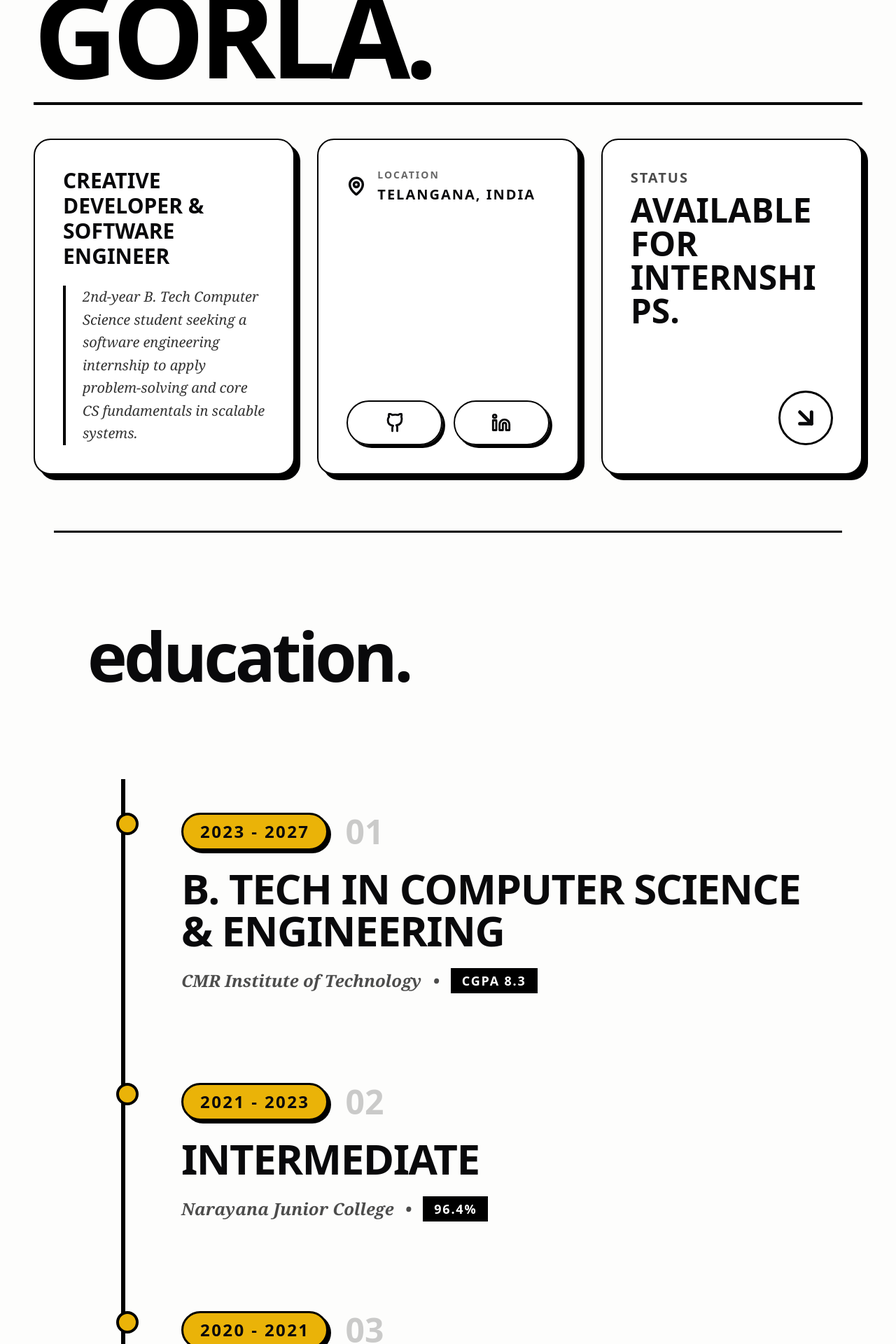
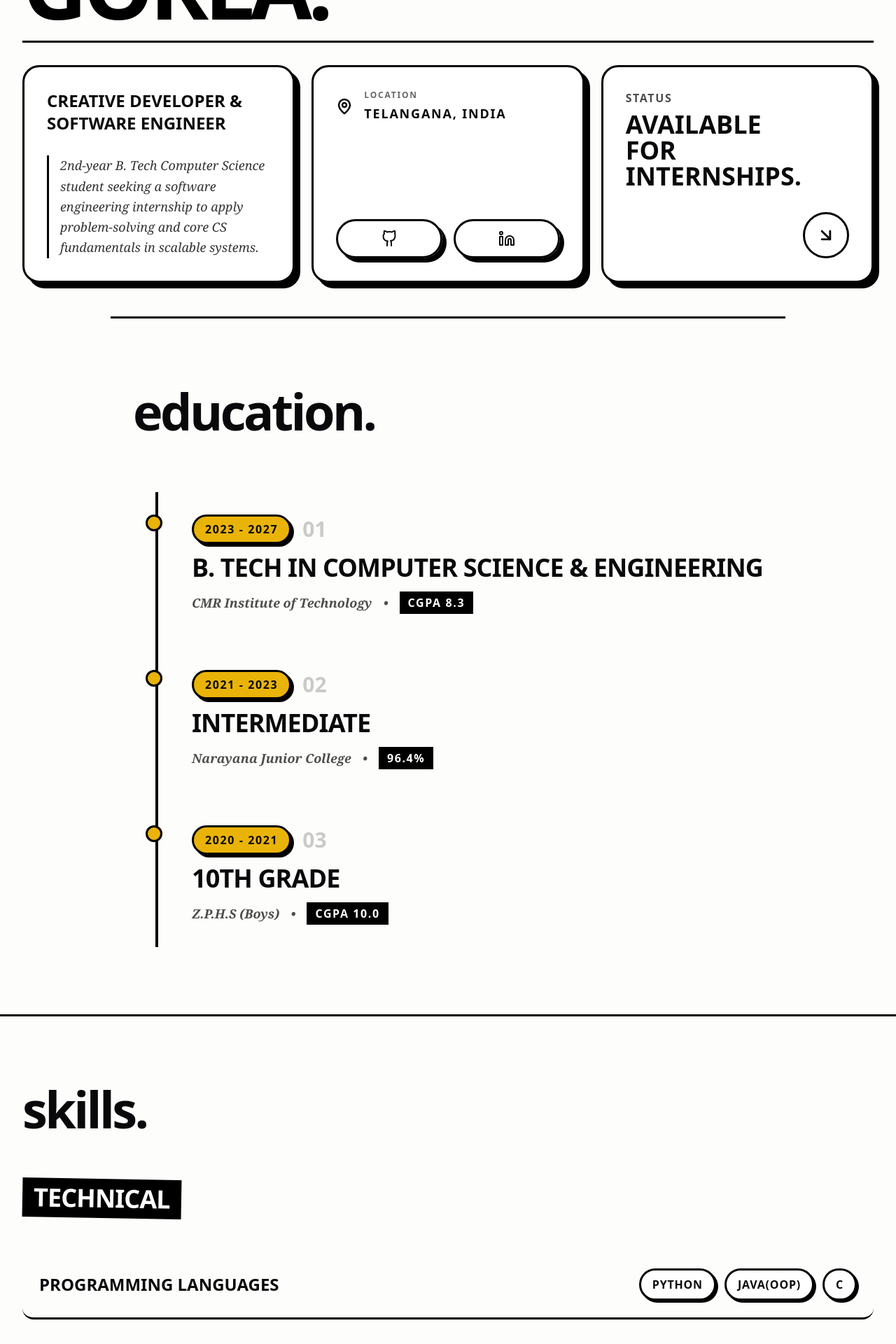
Before and after one commit to shankumar7/sportfolio, a Next.js app: page / in a window 1280 px wide. Shown: the part 280-2200 px from the top of the page at 70% size. Built offline with nearby package versions, Linux system fonts and the light colour scheme.

Commit message:
style: optimize spacing, typography, and card component dimensions across portfolio sections

```diff
--- a/src/app/globals.css
+++ b/src/app/globals.css
@@ -10,17 +10,23 @@
 @layer utilities {
   .minimal-card {
     background-color: white;
-    border-width: 2px;
+    border-width: 3px;
     border-color: black;
     border-radius: 1.5rem;
-    box-shadow: 8px 8px 0px 0px rgba(0,0,0,1);
+    box-shadow: 4px 4px 0px 0px rgba(0,0,0,1);
   }
+  @media (min-width: 768px) {
+    .minimal-card {
+      box-shadow: 8px 8px 0px 0px rgba(0,0,0,1);
+    }
+  }
+
   .minimal-button {
     display: flex;
     align-items: center;
     justify-content: center;
     border-radius: 9999px;
-    border-width: 2px;
+    border-width: 3px;
     border-color: black;
     transition-property: color, background-color, border-color, text-decoration-color, fill, stroke;
     transition-timing-function: cubic-bezier(0.4, 0, 0.2, 1);
--- a/src/components/Education.tsx
+++ b/src/components/Education.tsx
@@ -25,50 +25,50 @@ const education = [
 
 export default function Education() {
   return (
-    <section id="education" className="py-32 px-6 md:px-12 max-w-7xl mx-auto border-t-[3px] border-black">
+    <section id="education" className="py-16 md:py-24 px-4 md:px-8 max-w-7xl mx-auto border-t-[3px] border-black">
       <motion.div
         initial={{ opacity: 0, y: 20 }}
         whileInView={{ opacity: 1, y: 0 }}
         viewport={{ once: true }}
         transition={{ duration: 0.6 }}
-        className="mb-32"
+        className="mb-16 md:mb-20"
       >
-        <h2 className="text-[10vw] md:text-8xl font-black tracking-tighter lowercase mb-4">
+        <h2 className="text-5xl md:text-7xl font-black tracking-tighter lowercase mb-4">
           education.
         </h2>
       </motion.div>
 
-      <div className="relative border-l-[6px] border-black ml-4 md:ml-12 pl-8 md:pl-20 py-12 flex flex-col gap-32">
+      <div className="relative border-l-[4px] border-black ml-4 md:ml-8 pl-6 md:pl-12 py-8 flex flex-col gap-16 md:gap-20">
         {education.map((item, index) => (
           <motion.div
             key={index}
-            initial={{ opacity: 0, x: -50 }}
+            initial={{ opacity: 0, x: -30 }}
             whileInView={{ opacity: 1, x: 0 }}
             viewport={{ once: true, margin: "-100px" }}
             transition={{ duration: 0.6, delay: index * 0.2 }}
             className="relative"
           >
             {/* Timeline Dot */}
-            <div className="absolute -left-[45px] md:-left-[93px] top-0 w-8 h-8 rounded-full border-[4px] border-black bg-[#eab308]"></div>
+            <div className="absolute -left-[37px] md:-left-[66px] top-0 w-6 h-6 rounded-full border-[3px] border-black bg-[#eab308]"></div>
 
-            <div className="flex flex-col gap-6">
-              <div className="flex flex-wrap items-center gap-6">
-                <span className="px-6 py-2 bg-[#eab308] font-black border-[3px] border-black rounded-full text-xl md:text-2xl uppercase tracking-widest shadow-[4px_4px_0px_0px_rgba(0,0,0,1)]">
+            <div className="flex flex-col gap-4">
+              <div className="flex flex-wrap items-center gap-4">
+                <span className="px-4 py-1.5 bg-[#eab308] font-black border-[3px] border-black rounded-full text-sm md:text-base uppercase tracking-widest shadow-[4px_4px_0px_0px_rgba(0,0,0,1)]">
                   {item.period}
                 </span>
-                <span className="font-black text-3xl md:text-5xl uppercase text-black/20">
+                <span className="font-black text-2xl md:text-3xl uppercase text-black/20">
                   {String(index + 1).padStart(2, '0')}
                 </span>
               </div>
 
-              <h3 className="text-4xl md:text-6xl font-black uppercase tracking-tight leading-none max-w-4xl">
+              <h3 className="text-2xl md:text-4xl font-black uppercase tracking-tight leading-none max-w-4xl">
                 {item.degree}
               </h3>
 
-              <div className="flex flex-col md:flex-row md:items-center gap-4 text-xl md:text-2xl font-bold font-serif italic text-black/70">
+              <div className="flex flex-col md:flex-row md:items-center gap-2 md:gap-4 text-base md:text-lg font-bold font-serif italic text-black/70">
                 <span>{item.institution}</span>
                 <span className="hidden md:inline">•</span>
-                <span className="bg-black text-white px-4 py-1 not-italic font-sans text-lg uppercase tracking-widest">
+                <span className="bg-black text-white px-3 py-1 not-italic font-sans text-sm md:text-base uppercase tracking-widest inline-block w-max">
                   {item.score}
                 </span>
               </div>
--- a/src/components/Hero.tsx
+++ b/src/components/Hero.tsx
@@ -6,67 +6,67 @@ import Link from "next/link";
 
 export default function Hero() {
   return (
-    <section className="relative min-h-[90vh] flex flex-col justify-center pt-32 pb-20 px-6 md:px-12 max-w-7xl mx-auto w-full">
+    <section className="relative min-h-[80vh] flex flex-col justify-center pt-24 pb-12 px-4 md:px-8 max-w-7xl mx-auto w-full">
       <motion.div
         initial={{ opacity: 0, y: 20 }}
         animate={{ opacity: 1, y: 0 }}
         transition={{ duration: 0.8 }}
-        className="z-10 w-full flex flex-col gap-12 h-full"
+        className="z-10 w-full flex flex-col gap-8 h-full"
       >
         {/* Top: Massive Typography */}
-        <div className="w-full border-b-[4px] border-black pb-8">
-          <h1 className="text-[12vw] md:text-[13vw] leading-[0.8] font-black tracking-tighter uppercase text-black whitespace-nowrap overflow-hidden text-ellipsis">
+        <div className="w-full border-b-[3px] border-black pb-4 md:pb-6">
+          <h1 className="text-6xl md:text-8xl lg:text-9xl leading-[0.85] font-black tracking-tighter uppercase text-black whitespace-nowrap overflow-hidden text-ellipsis">
             Sushanth<br/>Gorla.
           </h1>
         </div>
 
         {/* Bottom: Bento Grid */}
-        <div className="grid grid-cols-1 md:grid-cols-2 lg:grid-cols-3 gap-8 items-stretch">
+        <div className="grid grid-cols-1 md:grid-cols-2 lg:grid-cols-3 gap-6 items-stretch">
 
           {/* Box 1: Intro */}
-          <div className="minimal-card p-8 md:p-10 flex flex-col justify-between h-full bg-white">
-            <h2 className="text-2xl md:text-3xl font-black mb-6 uppercase">
+          <div className="minimal-card p-6 md:p-8 flex flex-col justify-between h-full bg-white">
+            <h2 className="text-xl md:text-2xl font-black mb-4 uppercase">
               Creative Developer & Software Engineer
             </h2>
-            <p className="text-xl font-medium leading-relaxed font-serif italic text-black/80 border-l-[4px] border-black pl-6">
+            <p className="text-base md:text-lg font-medium leading-relaxed font-serif italic text-black/80 border-l-[3px] border-black pl-4">
               2nd-year B. Tech Computer Science student seeking a software engineering internship to apply problem-solving and core CS fundamentals in scalable systems.
             </p>
           </div>
 
           {/* Box 2: Links & Location */}
-          <div className="minimal-card p-8 md:p-10 flex flex-col justify-between h-full bg-white">
-            <div className="flex items-center gap-4 text-xl font-bold uppercase tracking-widest mb-12">
-              <MapPin size={28} strokeWidth={3} />
+          <div className="minimal-card p-6 md:p-8 flex flex-col justify-between h-full bg-white">
+            <div className="flex items-center gap-4 text-lg font-bold uppercase tracking-widest mb-8 md:mb-12">
+              <MapPin size={24} strokeWidth={2.5} />
               <div>
-                <span className="block text-sm text-black/60 mb-1">Location</span>
+                <span className="block text-xs text-black/60 mb-1">Location</span>
                 Telangana, India
               </div>
             </div>
 
             <div className="flex gap-4 mt-auto">
-              <Link href="https://github.com/sushanthgorla" className="minimal-button flex-1 h-16 flex items-center justify-center shadow-[4px_4px_0px_0px_rgba(0,0,0,1)] hover:bg-black hover:text-white transition-colors" aria-label="GitHub">
-                <svg width="28" height="28" viewBox="0 0 24 24" fill="none" stroke="currentColor" strokeWidth="2.5" strokeLinecap="round" strokeLinejoin="round"><path d="M15 22v-4a4.8 4.8 0 0 0-1-3.02c3.14-.35 6.44-1.54 6.44-7A5.44 5.44 0 0 0 20 4.77 5.07 5.07 0 0 0 19.91 1S18.73.65 16 2.48a13.38 13.38 0 0 0-7 0C6.27.65 5.09 1 5.09 1A5.07 5.07 0 0 0 5 4.77a5.44 5.44 0 0 0-1.5 3.78c0 5.42 3.3 6.61 6.44 7A4.8 4.8 0 0 0 9 18v4"></path></svg>
+              <Link href="https://github.com/sushanthgorla" className="minimal-button flex-1 h-12 md:h-14 flex items-center justify-center shadow-[4px_4px_0px_0px_rgba(0,0,0,1)] md:shadow-[6px_6px_0px_0px_rgba(0,0,0,1)] hover:bg-black hover:text-white transition-colors" aria-label="GitHub">
+                <svg width="24" height="24" viewBox="0 0 24 24" fill="none" stroke="currentColor" strokeWidth="2" strokeLinecap="round" strokeLinejoin="round"><path d="M15 22v-4a4.8 4.8 0 0 0-1-3.02c3.14-.35 6.44-1.54 6.44-7A5.44 5.44 0 0 0 20 4.77 5.07 5.07 0 0 0 19.91 1S18.73.65 16 2.48a13.38 13.38 0 0 0-7 0C6.27.65 5.09 1 5.09 1A5.07 5.07 0 0 0 5 4.77a5.44 5.44 0 0 0-1.5 3.78c0 5.42 3.3 6.61 6.44 7A4.8 4.8 0 0 0 9 18v4"></path></svg>
               </Link>
-              <Link href="https://www.linkedin.com/in/sushanth-gorla-0aa99b327" className="minimal-button flex-1 h-16 flex items-center justify-center shadow-[4px_4px_0px_0px_rgba(0,0,0,1)] hover:bg-black hover:text-white transition-colors" aria-label="LinkedIn">
-                <svg width="28" height="28" viewBox="0 0 24 24" fill="none" stroke="currentColor" strokeWidth="2.5" strokeLinecap="round" strokeLinejoin="round"><path d="M16 8a6 6 0 0 1 6 6v7h-4v-7a2 2 0 0 0-2-2 2 2 0 0 0-2 2v7h-4v-7a6 6 0 0 1 6-6z"></path><rect x="2" y="9" width="4" height="12"></rect><circle cx="4" cy="4" r="2"></circle></svg>
+              <Link href="https://www.linkedin.com/in/sushanth-gorla-0aa99b327" className="minimal-button flex-1 h-12 md:h-14 flex items-center justify-center shadow-[4px_4px_0px_0px_rgba(0,0,0,1)] md:shadow-[6px_6px_0px_0px_rgba(0,0,0,1)] hover:bg-black hover:text-white transition-colors" aria-label="LinkedIn">
+                <svg width="24" height="24" viewBox="0 0 24 24" fill="none" stroke="currentColor" strokeWidth="2" strokeLinecap="round" strokeLinejoin="round"><path d="M16 8a6 6 0 0 1 6 6v7h-4v-7a2 2 0 0 0-2-2 2 2 0 0 0-2 2v7h-4v-7a6 6 0 0 1 6-6z"></path><rect x="2" y="9" width="4" height="12"></rect><circle cx="4" cy="4" r="2"></circle></svg>
               </Link>
             </div>
           </div>
 
           {/* Box 3: Call to Action Badge */}
-          <div className="minimal-card p-8 md:p-10 flex flex-col justify-between h-full bg-[#eab308] relative overflow-hidden group shadow-[8px_8px_0px_0px_rgba(0,0,0,1)] hover:shadow-[12px_12px_0px_0px_rgba(0,0,0,1)] transition-all">
+          <div className="minimal-card p-6 md:p-8 flex flex-col justify-between h-full bg-[#eab308] relative overflow-hidden group shadow-[4px_4px_0px_0px_rgba(0,0,0,1)] md:shadow-[8px_8px_0px_0px_rgba(0,0,0,1)] hover:shadow-[6px_6px_0px_0px_rgba(0,0,0,1)] md:hover:shadow-[12px_12px_0px_0px_rgba(0,0,0,1)] transition-all">
              <div className="absolute inset-0 opacity-10 bg-[radial-gradient(circle_at_center,_var(--tw-gradient-stops))] from-black to-transparent mix-blend-overlay"></div>
 
              <div className="relative z-10 flex flex-col h-full justify-between">
                 <div>
-                  <span className="font-black text-xl uppercase tracking-widest text-black/70 block mb-2">Status</span>
-                  <span className="font-black text-4xl md:text-5xl uppercase leading-none break-words">
+                  <span className="font-black text-sm md:text-base uppercase tracking-widest text-black/70 block mb-2">Status</span>
+                  <span className="font-black text-3xl md:text-4xl uppercase leading-none break-words">
                     Available<br/>For<br/>Internships.
                   </span>
                 </div>
 
-                <div className="self-end mt-8 bg-white p-4 border-[3px] border-black rounded-full group-hover:bg-black group-hover:text-white transition-colors">
-                  <ArrowDownRight size={40} strokeWidth={3} />
+                <div className="self-end mt-6 md:mt-8 bg-white p-3 md:p-4 border-[3px] border-black rounded-full group-hover:bg-black group-hover:text-white transition-colors">
+                  <ArrowDownRight size={28} strokeWidth={2.5} />
                 </div>
              </div>
           </div>
--- a/src/components/Skills.tsx
+++ b/src/components/Skills.tsx
@@ -20,41 +20,41 @@ const softSkills = [
 
 export default function Skills() {
   return (
-    <section id="skills" className="py-32 px-6 md:px-12 max-w-7xl mx-auto border-t-[3px] border-black">
+    <section id="skills" className="py-16 md:py-24 px-4 md:px-8 max-w-7xl mx-auto border-t-[3px] border-black">
       <motion.div
         initial={{ opacity: 0, y: 20 }}
         whileInView={{ opacity: 1, y: 0 }}
         viewport={{ once: true }}
         transition={{ duration: 0.6 }}
-        className="mb-24"
+        className="mb-12 md:mb-16"
       >
-        <h2 className="text-[10vw] md:text-8xl font-black tracking-tighter lowercase mb-4">
+        <h2 className="text-5xl md:text-7xl font-black tracking-tighter lowercase mb-4">
           skills.
         </h2>
       </motion.div>
 
-      <div className="flex flex-col gap-32">
+      <div className="flex flex-col gap-16 md:gap-24">
         {/* Technical Skills - Expanded Layout */}
         <div>
-          <h3 className="text-4xl md:text-6xl font-black mb-16 uppercase tracking-tight inline-block bg-black text-white px-6 py-2 rotate-1">
+          <h3 className="text-2xl md:text-4xl font-black mb-8 md:mb-12 uppercase tracking-tight inline-block bg-black text-white px-4 py-2 rotate-1">
             Technical
           </h3>
-          <div className="flex flex-col gap-12">
+          <div className="flex flex-col gap-6 md:gap-8">
             {technicalSkills.map((tech, index) => (
               <motion.div
                 key={index}
-                initial={{ opacity: 0, x: -30 }}
+                initial={{ opacity: 0, x: -20 }}
                 whileInView={{ opacity: 1, x: 0 }}
                 viewport={{ once: true, margin: "-50px" }}
                 transition={{ duration: 0.5, delay: index * 0.1 }}
-                className="flex flex-col md:flex-row md:items-center justify-between border-b-[3px] border-black pb-8 gap-8 hover:bg-[#fbbf24] transition-colors p-6 rounded-3xl"
+                className="flex flex-col md:flex-row md:items-center justify-between border-b-[3px] border-black pb-6 gap-4 hover:bg-[#fbbf24] transition-colors p-4 md:p-6 rounded-2xl"
               >
-                <h4 className="font-black text-3xl md:text-5xl uppercase w-full md:w-1/2">{tech.category}</h4>
-                <div className="flex flex-wrap gap-4 w-full md:w-1/2 md:justify-end">
+                <h4 className="font-black text-xl md:text-2xl uppercase w-full md:w-1/2">{tech.category}</h4>
+                <div className="flex flex-wrap gap-3 w-full md:w-1/2 md:justify-end">
                   {tech.skills.map((skill, i) => (
                     <span
                       key={i}
-                      className="px-6 py-3 text-lg md:text-xl font-bold rounded-full border-[3px] border-black uppercase tracking-wider bg-white shadow-[4px_4px_0px_0px_rgba(0,0,0,1)]"
+                      className="px-4 py-2 text-sm md:text-base font-bold rounded-full border-[3px] border-black uppercase tracking-wider bg-white shadow-[3px_3px_0px_0px_rgba(0,0,0,1)]"
                     >
                       {skill}
                     </span>
@@ -66,11 +66,11 @@ export default function Skills() {
         </div>
 
         {/* Soft Skills - Expanded Layout */}
-        <div className="mt-16">
-          <h3 className="text-4xl md:text-6xl font-black mb-16 uppercase tracking-tight inline-block bg-black text-white px-6 py-2 -rotate-1">
+        <div className="mt-8 md:mt-12">
+          <h3 className="text-2xl md:text-4xl font-black mb-8 md:mb-12 uppercase tracking-tight inline-block bg-black text-white px-4 py-2 -rotate-1">
             Soft Skills
           </h3>
-          <div className="grid grid-cols-1 md:grid-cols-2 gap-8">
+          <div className="grid grid-cols-1 sm:grid-cols-2 lg:grid-cols-4 gap-6">
             {softSkills.map((skill, index) => (
               <motion.div
                 key={index}
@@ -78,9 +78,9 @@ export default function Skills() {
                 whileInView={{ opacity: 1, scale: 1 }}
                 viewport={{ once: true, margin: "-50px" }}
                 transition={{ duration: 0.4, delay: index * 0.1 }}
-                className="px-8 py-12 rounded-[2.5rem] border-[3px] border-black bg-[#fbbf24] shadow-[8px_8px_0px_0px_rgba(0,0,0,1)] hover:-translate-y-2 hover:shadow-[16px_16px_0px_0px_rgba(0,0,0,1)] transition-all cursor-default flex items-center justify-center text-center"
+                className="px-6 py-8 md:py-10 rounded-3xl border-[3px] border-black bg-[#fbbf24] shadow-[6px_6px_0px_0px_rgba(0,0,0,1)] hover:-translate-y-2 hover:shadow-[8px_8px_0px_0px_rgba(0,0,0,1)] transition-all cursor-default flex items-center justify-center text-center h-full"
               >
-                <span className="text-3xl md:text-4xl font-black uppercase tracking-widest">{skill}</span>
+                <span className="text-lg md:text-xl font-black uppercase tracking-widest">{skill}</span>
               </motion.div>
             ))}
           </div>
```
Also changed, not shown: src/components/Certifications.tsx (+25 -25 lines), src/components/Footer.tsx (+15 -15 lines), src/components/Projects.tsx (+21 -21 lines).
